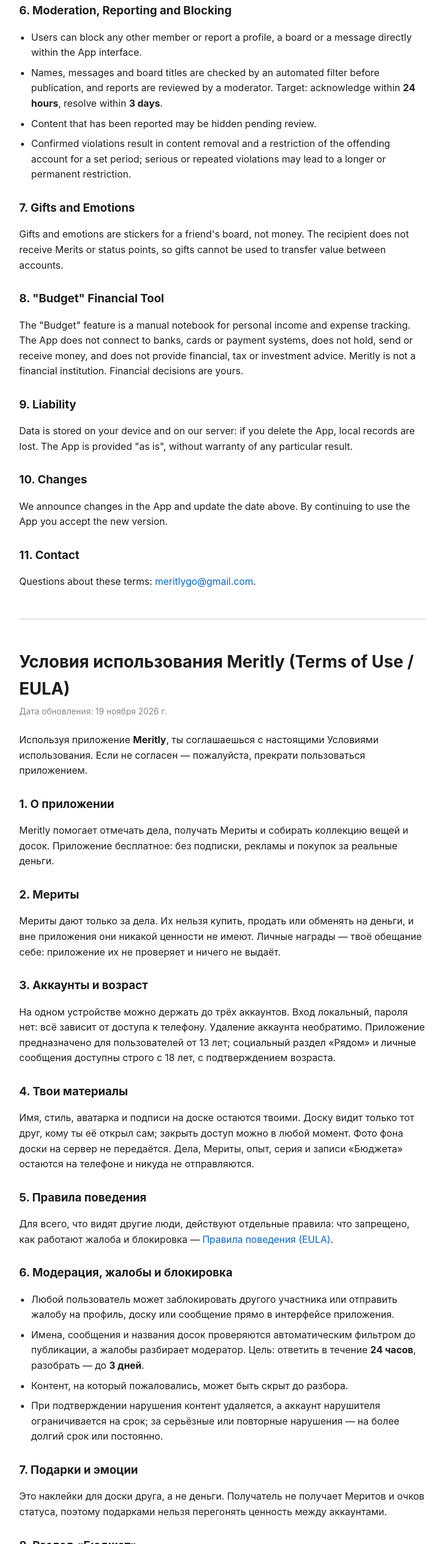
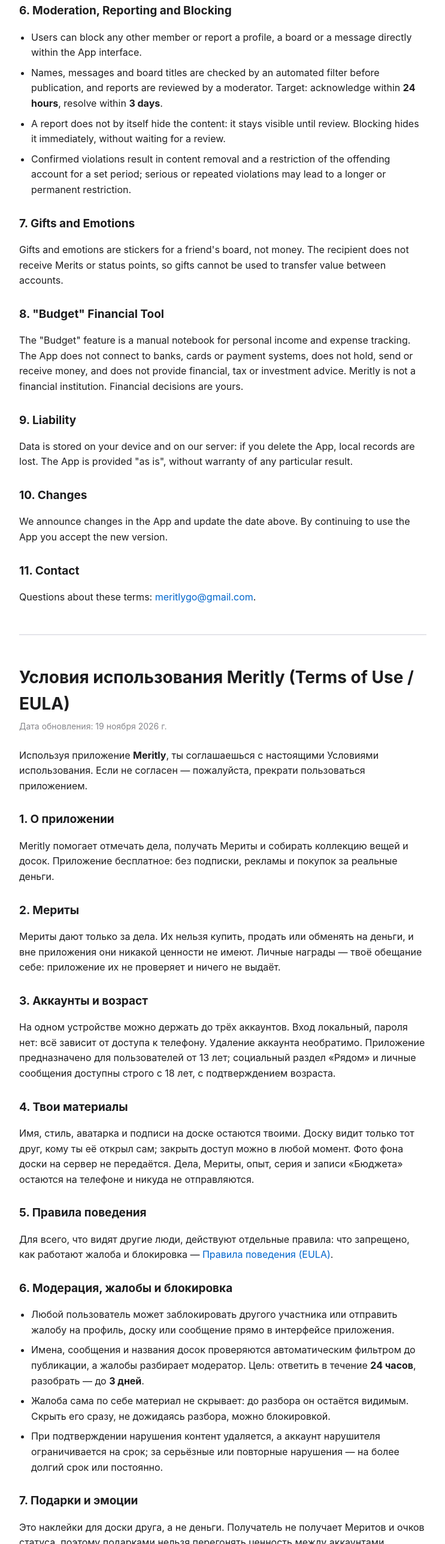
Before and after one commit to meritlygo/meritly, a plain HTML site: page terms.html in a window 1280 px wide. Shown: the part 967-3541 px from the top of the page at 60% size, without its empty margins (268-1011 px from the left). Drawn offline with Linux system fonts and the light colour scheme.

Commit message:
terms.html

```diff
--- a/terms.html
+++ b/terms.html
@@ -42,7 +42,7 @@
   <ul>
     <li>Users can block any other member or report a profile, a board or a message directly within the App interface.</li>
     <li>Names, messages and board titles are checked by an automated filter before publication, and reports are reviewed by a moderator. Target: acknowledge within <strong>24 hours</strong>, resolve within <strong>3 days</strong>.</li>
-    <li>Content that has been reported may be hidden pending review.</li>
+    <li>A report does not by itself hide the content: it stays visible until review. Blocking hides it immediately, without waiting for a review.</li>
     <li>Confirmed violations result in content removal and a restriction of the offending account for a set period; serious or repeated violations may lead to a longer or permanent restriction.</li>
   </ul>
 
@@ -88,7 +88,7 @@
   <ul>
     <li>Любой пользователь может заблокировать другого участника или отправить жалобу на профиль, доску или сообщение прямо в интерфейсе приложения.</li>
     <li>Имена, сообщения и названия досок проверяются автоматическим фильтром до публикации, а жалобы разбирает модератор. Цель: ответить в течение <strong>24 часов</strong>, разобрать — до <strong>3 дней</strong>.</li>
-    <li>Контент, на который пожаловались, может быть скрыт до разбора.</li>
+    <li>Жалоба сама по себе материал не скрывает: до разбора он остаётся видимым. Скрыть его сразу, не дожидаясь разбора, можно блокировкой.</li>
     <li>При подтверждении нарушения контент удаляется, а аккаунт нарушителя ограничивается на срок; за серьёзные или повторные нарушения — на более долгий срок или постоянно.</li>
   </ul>
 
```
